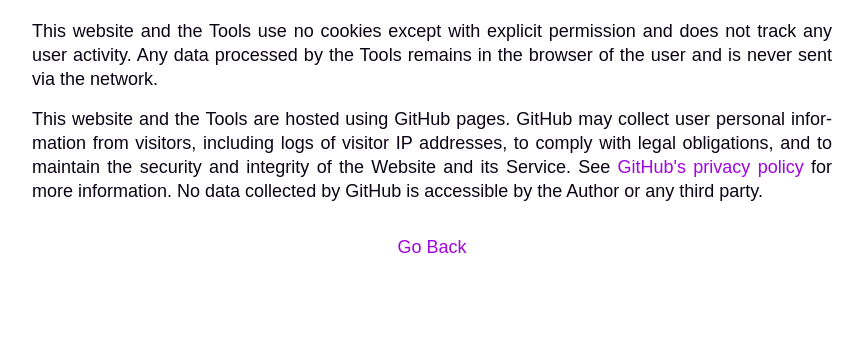
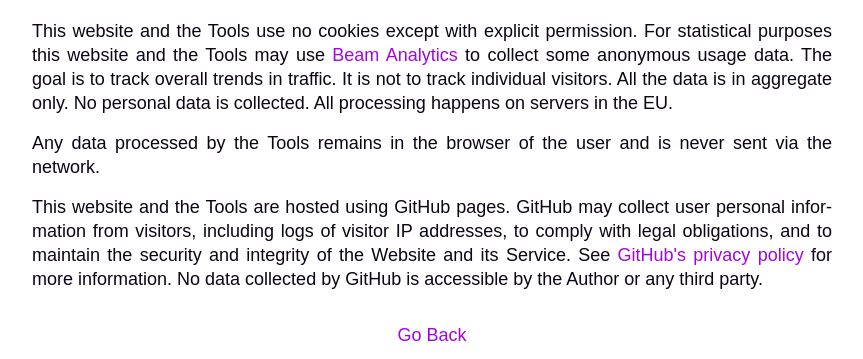
Before and after one commit to jacobsjo/jacobsjo.eu, a plain HTML site: page about.html in a window 1280 px wide. Shown: the part 589-948 px from the top of the page, without its empty margins (208-1071 px from the left). Before the commit the page ends 860 px from the top, so only its background shows below. Drawn offline with Linux system fonts and the light colour scheme.

Commit message:
update privacy policy

```diff
--- a/about.html
+++ b/about.html
@@ -23,7 +23,8 @@
         <p>THIS WEBSITE AND THE TOOLS ARE PROVIDED “AS IS”, WITHOUT WARRANTY OF ANY KIND, EXPRESS OR IMPLIED, INCLUDING BUT NOT LIMITED TO THE WARRANTIES OF MERCHANTABILITY, FITNESS FOR A PARTICULAR PURPOSE AND NONINFRINGEMENT. IN NO EVENT SHALL THE AUTHORS OR COPYRIGHT HOLDERS BE LIABLE FOR ANY CLAIM, DAMAGES OR OTHER LIABILITY, WHETHER IN AN ACTION OF CONTRACT, TORT OR OTHERWISE, ARISING FROM, OUT OF OR IN CONNECTION WITH THE SOFTWARE OR THE USE OR OTHER DEALINGS IN THE SOFTWARE.
 
         <h1>Privacy Policy</h1>
-        <p>This website and the Tools use no cookies except with explicit permission and does not track any user activity. Any data processed by the Tools remains in the browser of the user and is never sent via the network. </p>
+        <p>This website and the Tools use no cookies except with explicit permission. For statistical purposes this website and the Tools may use <a href="https://beamanalytics.io/">Beam Analytics</a> to collect some anonymous usage data. The goal is to track overall trends in traffic. It is not to track individual visitors. All the data is in aggregate only. No personal data is collected. All processing happens on servers in the EU.</p>
+        <p>Any data processed by the Tools remains in the browser of the user and is never sent via the network. </p>
         <p>This website and the Tools are hosted using GitHub pages. GitHub may collect user personal information from visitors, including logs of visitor IP addresses, to comply with legal obligations, and to maintain the security and integrity of the Website and its Service. See <a href="https://docs.github.com/en/free-pro-team@latest/github/site-policy/github-privacy-statement">GitHub's privacy policy</a> for more information. No data collected by GitHub is accessible by the Author or any third party.
 
     </div>
```
